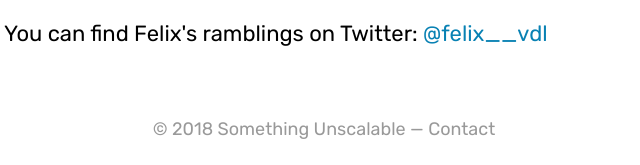
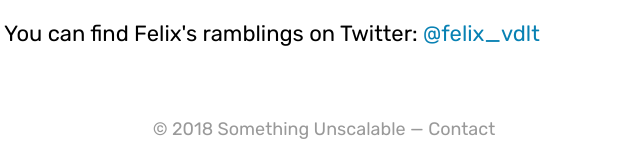
Before and after one commit to felixvdl/felixvdl.github.io, a plain HTML site: page index.html in a window 1280 px wide. Shown: the part 1012-1177 px from the top of the page, 316-956 px from the left. Drawn offline with Linux system fonts and the light colour scheme; a script that the page names is missing.

Commit message:
twitter handle

```diff
--- a/index.html
+++ b/index.html
@@ -26,7 +26,7 @@
   <div class="grater-full">
     <div>
       <p><b>Something Unscalable</b> is the brainchild of an over-caffeinated Tech enthusiast. When he's not working at his day job as a Product Manager at <a href="https://vitrainer.com/">Vi Trainer</a>, Felix is the developer and designer for <b>Something Unscalable</b> apps.</p>
-      <p>You can find Felix's ramblings on Twitter: <a href="https://twitter.com/felix__vdl" rel="external nofollow">@felix__vdl</a></p>
+      <p>You can find Felix's ramblings on Twitter: <a href="https://twitter.com/felix_vdlt" rel="external nofollow">@felix_vdlt</a></p>
     </div>
   </div>
   </section>
```
